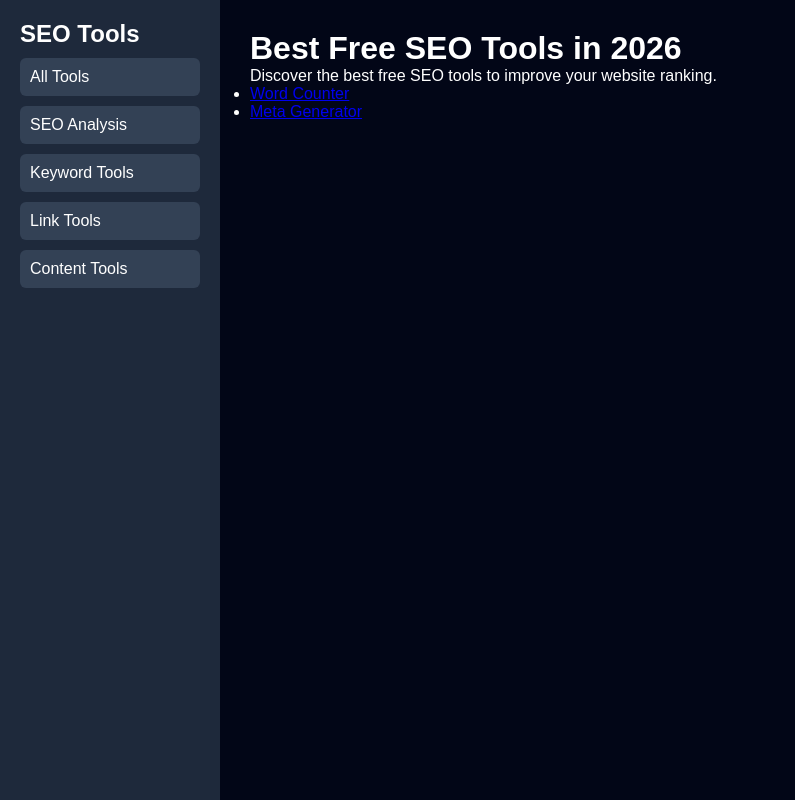
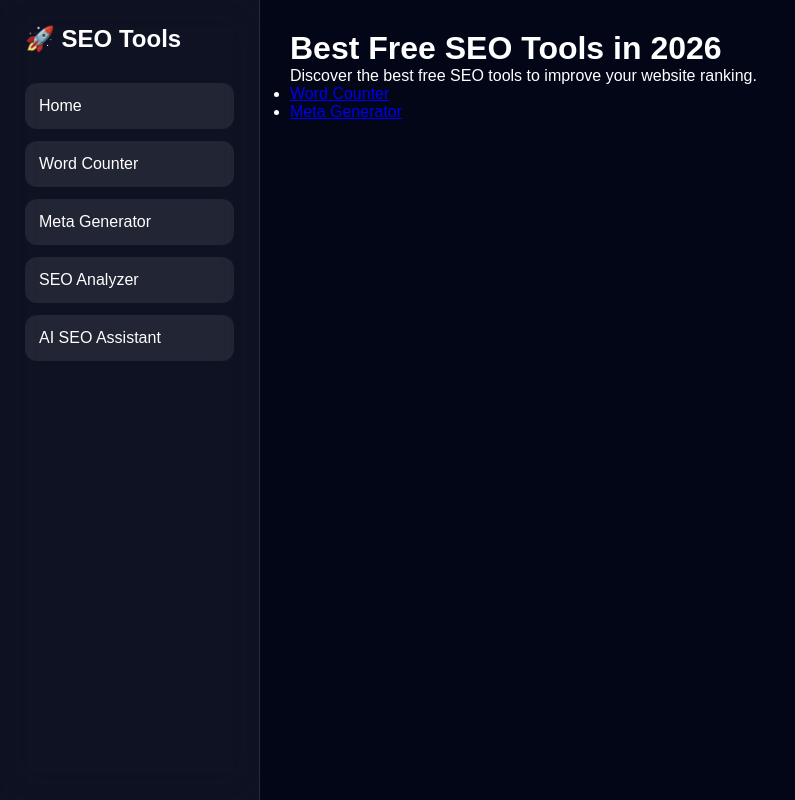
Before and after one commit to greyworkspace/seo, a Next.js app: page /blog/best-seo-tools in a window 1280 px wide. Shown: the whole page, without its empty margins (0-795 px from the left). Built offline with nearby package versions, Linux system fonts and the light colour scheme.

Commit message:
Update Sidebar.js

```diff
--- a/components/Sidebar.js
+++ b/components/Sidebar.js
@@ -1,33 +1,49 @@
-export default function Sidebar() {
+import Link from 'next/link'
+
+export default function Sidebar(){
+
   const items = [
-    "All Tools",
-    "SEO Analysis",
-    "Keyword Tools",
-    "Link Tools",
-    "Content Tools"
-  ];
+    ['Home','/'],
+    ['Word Counter','/tools/word-counter'],
+    ['Meta Generator','/tools/meta-generator'],
+    ['SEO Analyzer','/tools/seo-analyzer'],
+    ['AI SEO Assistant','/tools/ai-seo-assistant']
+  ]
 
-  return (
+  return(
     <div style={{
-      width:"220px",
-      background:"#1e293b",
-      color:"#fff",
-      height:"100vh",
-      padding:"20px"
+      width:'260px',
+      minHeight:'100vh',
+      background:'rgba(255,255,255,0.05)',
+      backdropFilter:'blur(20px)',
+      borderRight:'1px solid rgba(255,255,255,0.1)',
+      padding:'25px'
     }}>
-      <h2>SEO Tools</h2>
 
-      {items.map((item,i)=>(
-        <div key={i} style={{
-          padding:"10px",
-          marginTop:"10px",
-          background:"#334155",
-          borderRadius:"6px",
-          cursor:"pointer"
-        }}>
-          {item}
-        </div>
-      ))}
+      <h2>🚀 SEO Tools</h2>
+
+      <div style={{marginTop:'30px'}}>
+
+        {items.map((item,index)=>(
+          <Link
+            href={item[1]}
+            key={index}
+            style={{textDecoration:'none'}}
+          >
+            <div style={{
+              background:'rgba(255,255,255,0.08)',
+              padding:'14px',
+              borderRadius:'12px',
+              marginBottom:'12px',
+              color:'white'
+            }}>
+              {item[0]}
+            </div>
+          </Link>
+        ))}
+
+      </div>
+
     </div>
-  );
+  )
 }
```
